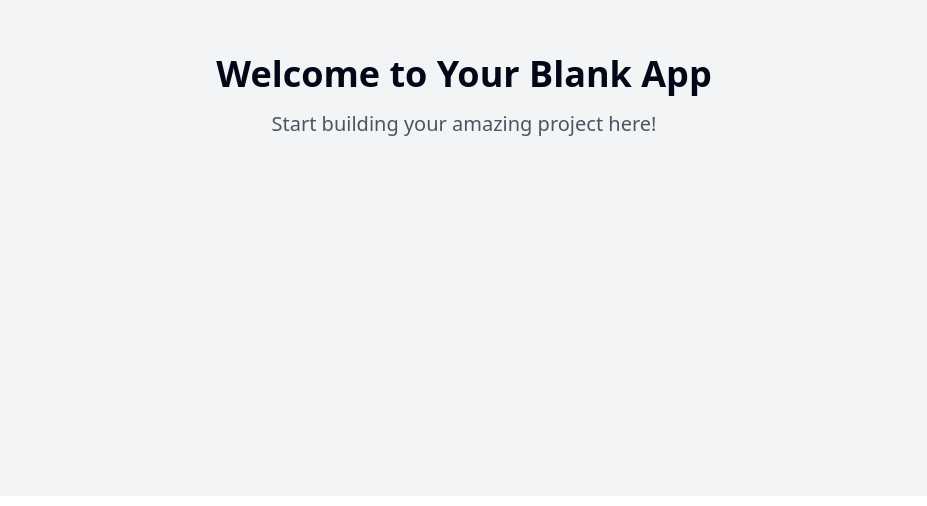
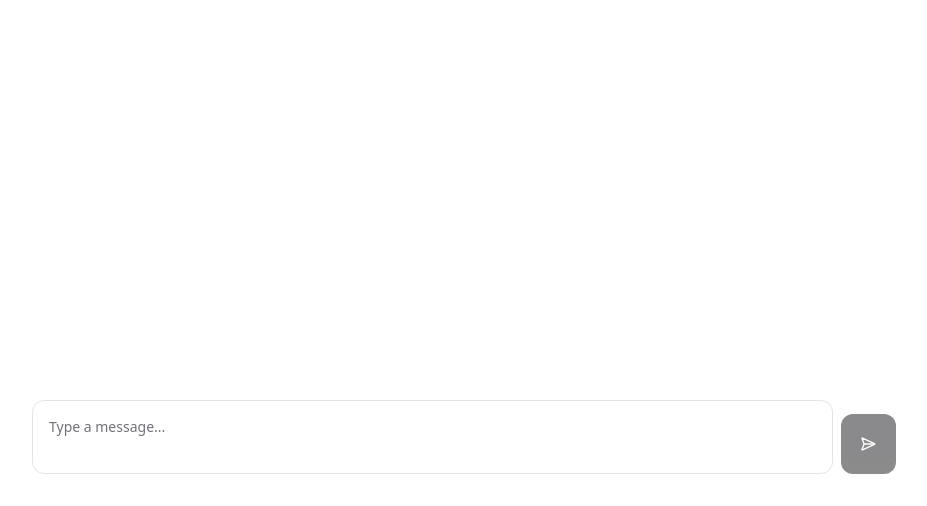
Before and after one commit to mmonsopsi/chatgpt-clone-wizard-02, a React (Vite) app: page / in a window 1280 px wide. Shown: the part 304-810 px from the top of the page, without its empty margins (176-1103 px from the left). Built offline with nearby package versions, Linux system fonts and the light colour scheme.

Commit message:
Create chatbot similar to ChatGPT
Implemented a chatbot feature that mimics the functionality of ChatGPT, enhancing user interaction and engagement within the application.
[skip gpt_engineer]

```diff
--- a/package.json
+++ b/package.json
@@ -45,6 +45,7 @@
     "cmdk": "^1.0.0",
     "date-fns": "^3.6.0",
     "embla-carousel-react": "^8.3.0",
+    "framer-motion": "^11.15.0",
     "input-otp": "^1.2.4",
     "lucide-react": "^0.462.0",
     "next-themes": "^0.3.0",
--- /dev/null
+++ b/src/components/ChatInput.tsx
@@ -0,0 +1,48 @@
+import { Button } from "@/components/ui/button";
+import { Textarea } from "@/components/ui/textarea";
+import { SendHorizontal } from "lucide-react";
+import { useState, KeyboardEvent } from "react";
+
+interface ChatInputProps {
+  onSend: (message: string) => void;
+  disabled?: boolean;
+}
+
+export const ChatInput = ({ onSend, disabled }: ChatInputProps) => {
+  const [message, setMessage] = useState("");
+
+  const handleSend = () => {
+    if (message.trim()) {
+      onSend(message.trim());
+      setMessage("");
+    }
+  };
+
+  const handleKeyDown = (e: KeyboardEvent<HTMLTextAreaElement>) => {
+    if (e.key === "Enter" && !e.shiftKey) {
+      e.preventDefault();
+      handleSend();
+    }
+  };
+
+  return (
+    <div className="flex w-full max-w-4xl items-end gap-2 p-4 mx-auto">
+      <Textarea
+        value={message}
+        onChange={(e) => setMessage(e.target.value)}
+        onKeyDown={handleKeyDown}
+        placeholder="Type a message..."
+        className="min-h-[60px] max-h-[200px] resize-none rounded-xl bg-background p-4 focus-visible:ring-1"
+        disabled={disabled}
+      />
+      <Button
+        onClick={handleSend}
+        disabled={!message.trim() || disabled}
+        size="icon"
+        className="h-[60px] w-[60px] rounded-xl bg-primary hover:bg-primary/90"
+      >
+        <SendHorizontal className="h-6 w-6" />
+      </Button>
+    </div>
+  );
+};
--- /dev/null
+++ b/src/components/ChatMessage.tsx
@@ -0,0 +1,30 @@
+import { cn } from "@/lib/utils";
+import { motion } from "framer-motion";
+
+interface ChatMessageProps {
+  content: string;
+  role: "user" | "assistant";
+}
+
+export const ChatMessage = ({ content, role }: ChatMessageProps) => {
+  return (
+    <motion.div
+      initial={{ opacity: 0, y: 20 }}
+      animate={{ opacity: 1, y: 0 }}
+      transition={{ duration: 0.3 }}
+      className={cn(
+        "mx-auto flex w-full max-w-4xl px-4",
+        role === "user" ? "justify-end" : "justify-start"
+      )}
+    >
+      <div
+        className={cn(
+          "message-content max-w-[85%]",
+          role === "user" ? "user-message" : "assistant-message"
+        )}
+      >
+        {content}
+      </div>
+    </motion.div>
+  );
+};
--- /dev/null
+++ b/src/components/TypingIndicator.tsx
@@ -0,0 +1,13 @@
+export const TypingIndicator = () => {
+  return (
+    <div className="mx-auto flex w-full max-w-4xl px-4">
+      <div className="message-content assistant-message">
+        <div className="typing-indicator">
+          <span></span>
+          <span></span>
+          <span></span>
+        </div>
+      </div>
+    </div>
+  );
+};
--- a/src/index.css
+++ b/src/index.css
@@ -5,88 +5,37 @@
 @layer base {
   :root {
     --background: 0 0% 100%;
-    --foreground: 222.2 84% 4.9%;
+    --foreground: 240 10% 3.9%;
 
     --card: 0 0% 100%;
-    --card-foreground: 222.2 84% 4.9%;
+    --card-foreground: 240 10% 3.9%;
 
     --popover: 0 0% 100%;
-    --popover-foreground: 222.2 84% 4.9%;
+    --popover-foreground: 240 10% 3.9%;
 
-    --primary: 222.2 47.4% 11.2%;
-    --primary-foreground: 210 40% 98%;
+    --primary: 240 5.9% 10%;
+    --primary-foreground: 0 0% 98%;
 
-    --secondary: 210 40% 96.1%;
-    --secondary-foreground: 222.2 47.4% 11.2%;
+    --secondary: 240 4.8% 95.9%;
+    --secondary-foreground: 240 5.9% 10%;
 
-    --muted: 210 40% 96.1%;
-    --muted-foreground: 215.4 16.3% 46.9%;
+    --muted: 240 4.8% 95.9%;
+    --muted-foreground: 240 3.8% 46.1%;
 
-    --accent: 210 40% 96.1%;
-    --accent-foreground: 222.2 47.4% 11.2%;
+    --accent: 240 4.8% 95.9%;
+    --accent-foreground: 240 5.9% 10%;
 
     --destructive: 0 84.2% 60.2%;
-    --destructive-foreground: 210 40% 98%;
+    --destructive-foreground: 0 0% 98%;
 
-    --border: 214.3 31.8% 91.4%;
-    --input: 214.3 31.8% 91.4%;
-    --ring: 222.2 84% 4.9%;
+    --border: 240 5.9% 90%;
+    --input: 240 5.9% 90%;
+    --ring: 240 5.9% 10%;
 
-    --radius: 0.5rem;
+    --radius: 0.75rem;
 
-    --sidebar-background: 0 0% 98%;
-
-    --sidebar-foreground: 240 5.3% 26.1%;
-
-    --sidebar-primary: 240 5.9% 10%;
-
-    --sidebar-primary-foreground: 0 0% 98%;
-
-    --sidebar-accent: 240 4.8% 95.9%;
-
-    --sidebar-accent-foreground: 240 5.9% 10%;
-
-    --sidebar-border: 220 13% 91%;
-
-    --sidebar-ring: 217.2 91.2% 59.8%;
-  }
-
-  .dark {
-    --background: 222.2 84% 4.9%;
-    --foreground: 210 40% 98%;
-
-    --card: 222.2 84% 4.9%;
-    --card-foreground: 210 40% 98%;
-
-    --popover: 222.2 84% 4.9%;
-    --popover-foreground: 210 40% 98%;
-
-    --primary: 210 40% 98%;
-    --primary-foreground: 222.2 47.4% 11.2%;
-
-    --secondary: 217.2 32.6% 17.5%;
-    --secondary-foreground: 210 40% 98%;
-
-    --muted: 217.2 32.6% 17.5%;
-    --muted-foreground: 215 20.2% 65.1%;
-
-    --accent: 217.2 32.6% 17.5%;
-    --accent-foreground: 210 40% 98%;
-
-    --destructive: 0 62.8% 30.6%;
-    --destructive-foreground: 210 40% 98%;
-
-    --border: 217.2 32.6% 17.5%;
-    --input: 217.2 32.6% 17.5%;
-    --ring: 212.7 26.8% 83.9%;
-    --sidebar-background: 240 5.9% 10%;
-    --sidebar-foreground: 240 4.8% 95.9%;
-    --sidebar-primary: 224.3 76.3% 48%;
-    --sidebar-primary-foreground: 0 0% 100%;
-    --sidebar-accent: 240 3.7% 15.9%;
-    --sidebar-accent-foreground: 240 4.8% 95.9%;
-    --sidebar-border: 240 3.7% 15.9%;
-    --sidebar-ring: 217.2 91.2% 59.8%;
+    --chat-user: 234 89% 74%;
+    --chat-assistant: 0 0% 98%;
   }
 }
 
@@ -94,8 +43,46 @@
   * {
     @apply border-border;
   }
-
   body {
-    @apply bg-background text-foreground;
+    @apply bg-background text-foreground antialiased;
   }
 }
+
+.chat-container {
+  @apply h-[calc(100vh-8rem)] overflow-hidden;
+  mask-image: linear-gradient(to bottom, transparent, black 5%, black 95%, transparent);
+}
+
+.message-content {
+  @apply relative rounded-2xl px-4 py-3 text-sm transition-all duration-200;
+}
+
+.user-message {
+  @apply bg-chat-user/10 text-foreground;
+}
+
+.assistant-message {
+  @apply bg-chat-assistant shadow-sm;
+}
+
+.typing-indicator span {
+  @apply inline-block h-2 w-2 rounded-full bg-foreground/50;
+  animation: bounce 1.4s infinite ease-in-out both;
+}
+
+.typing-indicator span:nth-child(1) {
+  animation-delay: -0.32s;
+}
+
+.typing-indicator span:nth-child(2) {
+  animation-delay: -0.16s;
+}
+
+@keyframes bounce {
+  0%, 80%, 100% {
+    transform: scale(0);
+  }
+  40% {
+    transform: scale(1.0);
+  }
+}
--- a/src/pages/Index.tsx
+++ b/src/pages/Index.tsx
@@ -1,12 +1,53 @@
-// Update this page (the content is just a fallback if you fail to update the page)
+import { useState } from "react";
+import { ChatMessage } from "@/components/ChatMessage";
+import { ChatInput } from "@/components/ChatInput";
+import { TypingIndicator } from "@/components/TypingIndicator";
+import { motion } from "framer-motion";
+
+interface Message {
+  role: "user" | "assistant";
+  content: string;
+}
 
 const Index = () => {
+  const [messages, setMessages] = useState<Message[]>([]);
+  const [isTyping, setIsTyping] = useState(false);
+
+  const simulateResponse = async (userMessage: string) => {
+    setIsTyping(true);
+    // Simulate API delay
+    await new Promise((resolve) => setTimeout(resolve, 1000));
+    setMessages((prev) => [
+      ...prev,
+      {
+        role: "assistant",
+        content: `I received your message: "${userMessage}". This is a simulated response. To make this chatbot functional, you'll need to integrate it with an AI service like OpenAI's API.`,
+      },
+    ]);
+    setIsTyping(false);
+  };
+
+  const handleSendMessage = async (content: string) => {
+    setMessages((prev) => [...prev, { role: "user", content }]);
+    await simulateResponse(content);
+  };
+
   return (
-    <div className="min-h-screen flex items-center justify-center bg-gray-100">
-      <div className="text-center">
-        <h1 className="text-4xl font-bold mb-4">Welcome to Your Blank App</h1>
-        <p className="text-xl text-gray-600">Start building your amazing project here!</p>
-      </div>
+    <div className="flex min-h-screen flex-col bg-background">
+      <motion.main
+        className="flex-1 py-4"
+        initial={{ opacity: 0 }}
+        animate={{ opacity: 1 }}
+        transition={{ duration: 0.5 }}
+      >
+        <div className="chat-container flex flex-col gap-6 overflow-y-auto px-4 py-4">
+          {messages.map((message, index) => (
+            <ChatMessage key={index} {...message} />
+          ))}
+          {isTyping && <TypingIndicator />}
+        </div>
+        <ChatInput onSend={handleSendMessage} disabled={isTyping} />
+      </motion.main>
     </div>
   );
 };
--- a/tailwind.config.ts
+++ b/tailwind.config.ts
@@ -12,85 +12,81 @@ export default {
   theme: {
     container: {
       center: true,
-			padding: '2rem',
+      padding: "2rem",
       screens: {
-				'2xl': '1400px'
-			}
+        "2xl": "1400px",
+      },
     },
     extend: {
       colors: {
-				border: 'hsl(var(--border))',
-				input: 'hsl(var(--input))',
-				ring: 'hsl(var(--ring))',
-				background: 'hsl(var(--background))',
-				foreground: 'hsl(var(--foreground))',
+        border: "hsl(var(--border))",
+        input: "hsl(var(--input))",
+        ring: "hsl(var(--ring))",
+        background: "hsl(var(--background))",
+        foreground: "hsl(var(--foreground))",
+        chat: {
+          user: "hsl(var(--chat-user))",
+          assistant: "hsl(var(--chat-assistant))",
+        },
         primary: {
-					DEFAULT: 'hsl(var(--primary))',
-					foreground: 'hsl(var(--primary-foreground))'
+          DEFAULT: "hsl(var(--primary))",
+          foreground: "hsl(var(--primary-foreground))",
         },
         secondary: {
-					DEFAULT: 'hsl(var(--secondary))',
-					foreground: 'hsl(var(--secondary-foreground))'
+          DEFAULT: "hsl(var(--secondary))",
+          foreground: "hsl(var(--secondary-foreground))",
         },
         destructive: {
-					DEFAULT: 'hsl(var(--destructive))',
-					foreground: 'hsl(var(--destructive-foreground))'
+          DEFAULT: "hsl(var(--destructive))",
+          foreground: "hsl(var(--destructive-foreground))",
         },
         muted: {
-					DEFAULT: 'hsl(var(--muted))',
-					foreground: 'hsl(var(--muted-foreground))'
+          DEFAULT: "hsl(var(--muted))",
+          foreground: "hsl(var(--muted-foreground))",
         },
         accent: {
-					DEFAULT: 'hsl(var(--accent))',
-					foreground: 'hsl(var(--accent-foreground))'
+          DEFAULT: "hsl(var(--accent))",
+          foreground: "hsl(var(--accent-foreground))",
         },
         popover: {
-					DEFAULT: 'hsl(var(--popover))',
-					foreground: 'hsl(var(--popover-foreground))'
+          DEFAULT: "hsl(var(--popover))",
+          foreground: "hsl(var(--popover-foreground))",
         },
         card: {
-					DEFAULT: 'hsl(var(--card))',
-					foreground: 'hsl(var(--card-foreground))'
+          DEFAULT: "hsl(var(--card))",
+          foreground: "hsl(var(--card-foreground))",
         },
-				sidebar: {
-					DEFAULT: 'hsl(var(--sidebar-background))',
-					foreground: 'hsl(var(--sidebar-foreground))',
-					primary: 'hsl(var(--sidebar-primary))',
-					'primary-foreground': 'hsl(var(--sidebar-primary-foreground))',
-					accent: 'hsl(var(--sidebar-accent))',
-					'accent-foreground': 'hsl(var(--sidebar-accent-foreground))',
-					border: 'hsl(var(--sidebar-border))',
-					ring: 'hsl(var(--sidebar-ring))'
-				}
-			},
-			borderRadius: {
-				lg: 'var(--radius)',
-				md: 'calc(var(--radius) - 2px)',
-				sm: 'calc(var(--radius) - 4px)'
       },
       keyframes: {
-				'accordion-down': {
-					from: {
-						height: '0'
+        "accordion-down": {
+          from: { height: "0" },
+          to: { height: "var(--radix-accordion-content-height)" },
         },
-					to: {
-						height: 'var(--radix-accordion-content-height)'
-					}
+        "accordion-up": {
+          from: { height: "var(--radix-accordion-content-height)" },
+          to: { height: "0" },
         },
-				'accordion-up': {
-					from: {
-						height: 'var(--radix-accordion-content-height)'
+        "fade-in": {
+          "0%": { opacity: "0", transform: "translateY(10px)" },
+          "100%": { opacity: "1", transform: "translateY(0)" },
         },
-					to: {
-						height: '0'
-					}
-				}
+        "fade-in-up": {
+          "0%": { opacity: "0", transform: "translateY(20px)" },
+          "100%": { opacity: "1", transform: "translateY(0)" },
+        },
+        blink: {
+          "0%, 100%": { opacity: "1" },
+          "50%": { opacity: "0" },
+        },
       },
       animation: {
-				'accordion-down': 'accordion-down 0.2s ease-out',
-				'accordion-up': 'accordion-up 0.2s ease-out'
-			}
-		}
+        "accordion-down": "accordion-down 0.2s ease-out",
+        "accordion-up": "accordion-up 0.2s ease-out",
+        "fade-in": "fade-in 0.3s ease-out",
+        "fade-in-up": "fade-in-up 0.5s ease-out",
+        blink: "blink 1s ease-in-out infinite",
+      },
+    },
   },
   plugins: [require("tailwindcss-animate")],
 } satisfies Config;
```
Also changed, not shown: 1 other file (tests, documents, lock files or other folders). Lines whose indentation alone changed are shown as unchanged.
